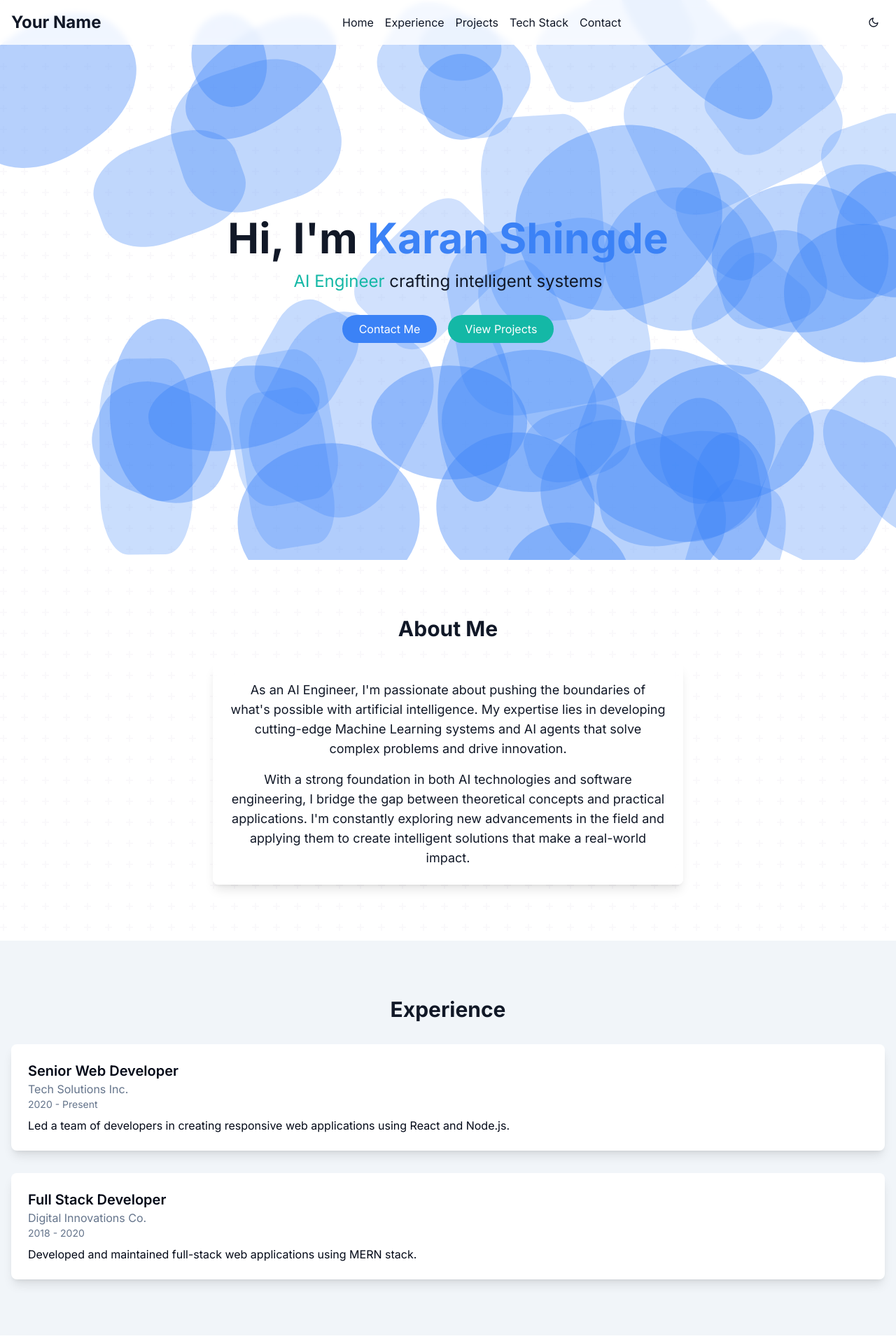
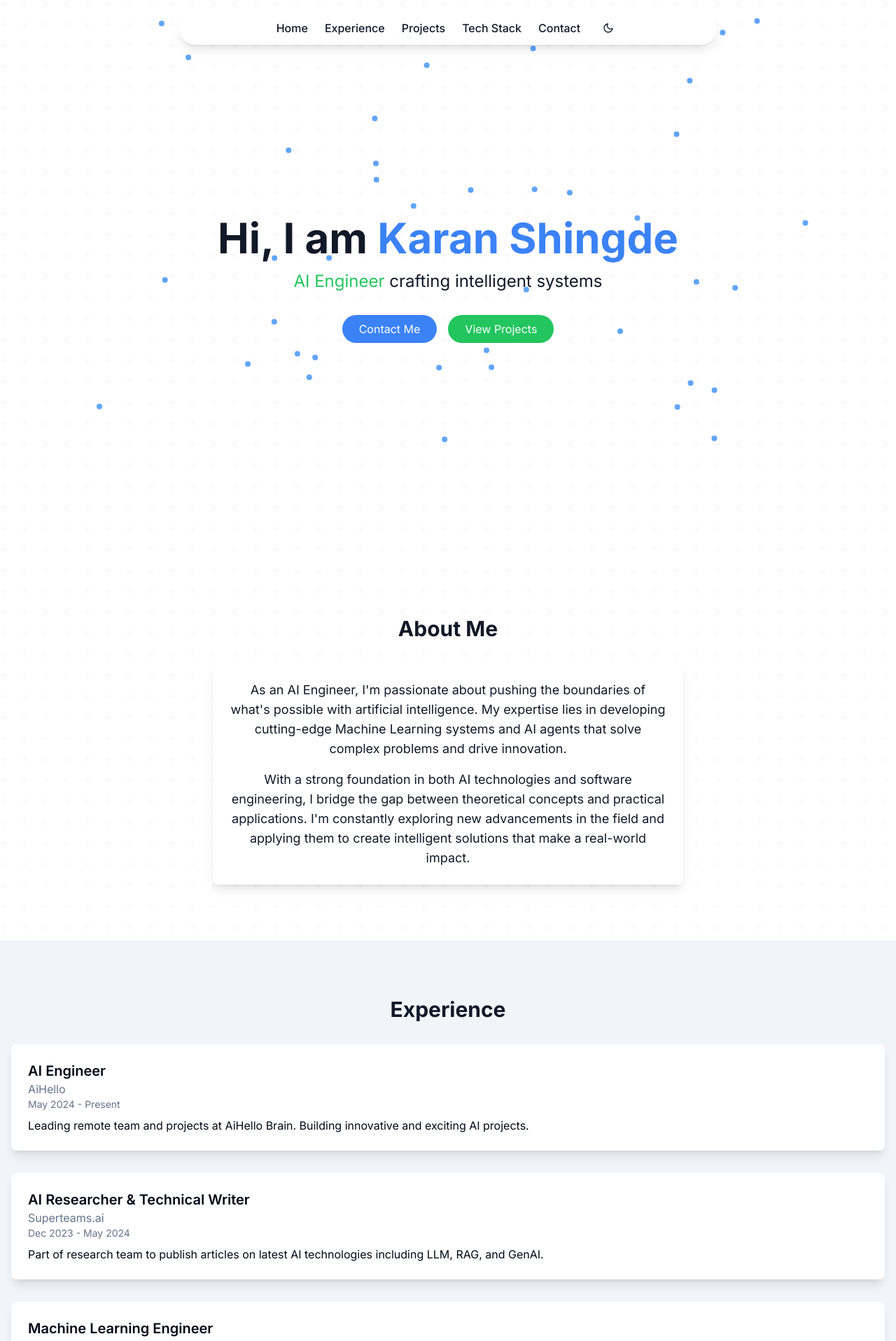
Before and after one commit to karan842/personal-portfolio, a Next.js app: page / in a window 1280 px wide. Shown: the top 1916 px of the page at 70% size. Built offline with nearby package versions, Linux system fonts and the light colour scheme.

Commit message:
updating header and about us

```diff
--- a/components/Experience.tsx
+++ b/components/Experience.tsx
@@ -4,17 +4,31 @@ import { motion } from "framer-motion"
 
 const experiences = [
   {
-    title: "Senior Web Developer",
-    company: "Tech Solutions Inc.",
-    period: "2020 - Present",
-    description: "Led a team of developers in creating responsive web applications using React and Node.js.",
+    title: "AI Engineer",
+    company: "AiHello",
+    period: "May 2024 - Present",
+    description: "Leading remote team and projects at AiHello Brain. Building innovative and exciting AI projects.",
   },
   {
-    title: "Full Stack Developer",
-    company: "Digital Innovations Co.",
-    period: "2018 - 2020",
-    description: "Developed and maintained full-stack web applications using MERN stack.",
+    title: "AI Researcher & Technical Writer",
+    company: "Superteams.ai",
+    period: "Dec 2023 - May 2024",
+    description: "Part of research team to publish articles on latest AI technologies including LLM, RAG, and GenAI.",
   },
+  {
+    title: "Machine Learning Engineer",
+    company: "DataNNovite Sol",
+    period: "Sep 2023 - May 2024",
+    description: "Worked as freelancer on MLOps infrastructure and part of R&D team.",
+  },
+  {
+    title: "Computer Vision Intern",
+    company: "Netra AI ",
+    period: "Mar 2023 - Apr 2020",
+    description: "Worked on Langchain projects, but got laid off!",
+  },
+
+
   // Add more experiences as needed
 ]
 
--- a/components/Header.tsx
+++ b/components/Header.tsx
@@ -1,66 +1,41 @@
 "use client"
-
-import { useState } from "react"
 import { motion } from "framer-motion"
 import { useTheme } from "next-themes"
-import { FiMenu, FiX, FiMoon, FiSun } from "react-icons/fi"
+import { FiMoon, FiSun } from "react-icons/fi"
 
 const Header = () => {
-  const [isOpen, setIsOpen] = useState(false)
   const { theme, setTheme } = useTheme()
 
   const menuItems = ["Home", "Experience", "Projects", "Tech Stack", "Contact"]
 
   return (
-    <header className="fixed w-full bg-background/80 backdrop-blur-sm z-50">
-      <div className="container mx-auto px-4 py-4 flex justify-between items-center">
-        <h1 className="text-2xl font-bold">Your Name</h1>
-        <nav className="hidden md:flex space-x-4">
+    <div className="fixed top-0 left-0 right-0 flex justify-center z-50 pt-4">
+      <motion.header
+        initial={{ opacity: 0, y: -20 }}
+        animate={{ opacity: 1, y: 0 }}
+        transition={{ duration: 0.5 }}
+        className="bg-background/80 backdrop-blur-md rounded-full shadow-lg py-2 px-4 flex items-center justify-center w-full max-w-3xl mx-auto"
+      >
+        <nav className="flex items-center justify-center space-x-4 md:space-x-6 text-sm md:text-base">
           {menuItems.map((item) => (
             <a
               key={item}
               href={`#${item.toLowerCase().replace(" ", "-")}`}
-              className="hover:text-primary transition-colors"
+              className="hover:text-primary transition-colors font-medium whitespace-nowrap"
             >
               {item}
             </a>
           ))}
-        </nav>
-        <div className="flex items-center space-x-4">
           <button
             onClick={() => setTheme(theme === "dark" ? "light" : "dark")}
-            className="p-2 rounded-full hover:bg-muted transition-colors"
+            className="p-2 rounded-full hover:bg-muted transition-colors text-sm md:text-base"
+            aria-label="Toggle dark mode"
           >
             {theme === "dark" ? <FiSun /> : <FiMoon />}
           </button>
-          <button
-            className="md:hidden p-2 rounded-full hover:bg-muted transition-colors"
-            onClick={() => setIsOpen(!isOpen)}
-          >
-            {isOpen ? <FiX /> : <FiMenu />}
-          </button>
-        </div>
-      </div>
-      {isOpen && (
-        <motion.nav
-          initial={{ opacity: 0, y: -20 }}
-          animate={{ opacity: 1, y: 0 }}
-          exit={{ opacity: 0, y: -20 }}
-          className="md:hidden bg-background border-t"
-        >
-          {menuItems.map((item) => (
-            <a
-              key={item}
-              href={`#${item.toLowerCase().replace(" ", "-")}`}
-              className="block px-4 py-2 hover:bg-muted transition-colors"
-              onClick={() => setIsOpen(false)}
-            >
-              {item}
-            </a>
-          ))}
-        </motion.nav>
-      )}
-    </header>
+        </nav>
+      </motion.header>
+    </div>
   )
 }
 
--- a/components/Hero.tsx
+++ b/components/Hero.tsx
@@ -1,6 +1,6 @@
-"use client"
+"use client";
 
-import { motion } from "framer-motion"
+import { motion } from "framer-motion";
 
 const Hero = () => {
   return (
@@ -12,7 +12,7 @@ const Hero = () => {
           transition={{ duration: 0.5 }}
           className="text-4xl md:text-6xl font-bold mb-4"
         >
-          Hi, I'm <span className="text-blue-500 dark:text-blue-400">Karan Shingde</span>
+          Hi, I am <span className="text-blue-500 dark:text-blue-400">Karan Shingde</span>
         </motion.h1>
         <motion.p
           initial={{ opacity: 0, y: -20 }}
@@ -20,7 +20,7 @@ const Hero = () => {
           transition={{ duration: 0.5, delay: 0.2 }}
           className="text-xl md:text-2xl mb-8"
         >
-          <span className="text-teal-500 dark:text-teal-400">AI Engineer</span> crafting intelligent systems
+          <span className="text-green-500 dark:text-green-400">AI Engineer</span> crafting intelligent systems
         </motion.p>
         <motion.div
           initial={{ opacity: 0, scale: 0.8 }}
@@ -36,46 +36,47 @@ const Hero = () => {
           </a>
           <a
             href="#projects"
-            className="bg-teal-500 text-white px-6 py-2 rounded-full hover:bg-teal-600 transition-colors"
+            className="bg-green-500 text-white px-6 py-2 rounded-full hover:bg-green-600 transition-colors"
           >
             View Projects
           </a>
         </motion.div>
       </div>
-      <BackgroundAnimation />
+      <ParticleEffect />
     </section>
-  )
-}
+  );
+};
 
-const BackgroundAnimation = () => {
+const ParticleEffect = () => {
   return (
-    <div className="absolute inset-0 z-0">
-      {[...Array(50)].map((_, i) => (
+    <motion.div
+      initial={{ opacity: 0 }}
+      animate={{ opacity: 1 }}
+      transition={{ duration: 1, delay: 0.5 }}
+      className="absolute inset-0 pointer-events-none"
+    >
+      {[...Array(40)].map((_, i) => (
         <motion.div
           key={i}
-          className="absolute bg-blue-500 dark:bg-blue-400 rounded-full opacity-10"
-          style={{
-            width: Math.random() * 100 + 50,
-            height: Math.random() * 100 + 50,
-            left: `${Math.random() * 100}%`,
-            top: `${Math.random() * 100}%`,
+          className="absolute w-2 h-2 bg-blue-400 dark:bg-blue-300 rounded-full shadow-lg"
+          initial={{
+            x: Math.random() * window.innerWidth,
+            y: Math.random() * window.innerHeight,
           }}
           animate={{
-            scale: [1, 2, 2, 1, 1],
-            rotate: [0, 0, 270, 270, 0],
-            opacity: [0.1, 0.2, 0.4, 0.2, 0.1],
-            borderRadius: ["20%", "20%", "50%", "80%", "20%"],
+            x: Math.random() * window.innerWidth,
+            y: Math.random() * window.innerHeight,
           }}
           transition={{
-            duration: Math.random() * 10 + 10,
-            ease: "easeInOut",
+            duration: Math.random() * 4 + 2, // Faster movement (2s - 6s range)
             repeat: Number.POSITIVE_INFINITY,
-            repeatType: "reverse",
+            repeatType: "mirror",
+            ease: "linear",
           }}
         />
       ))}
-    </div>
-  )
-}
+    </motion.div>
+  );
+};
 
-export default Hero
+export default Hero;
```
